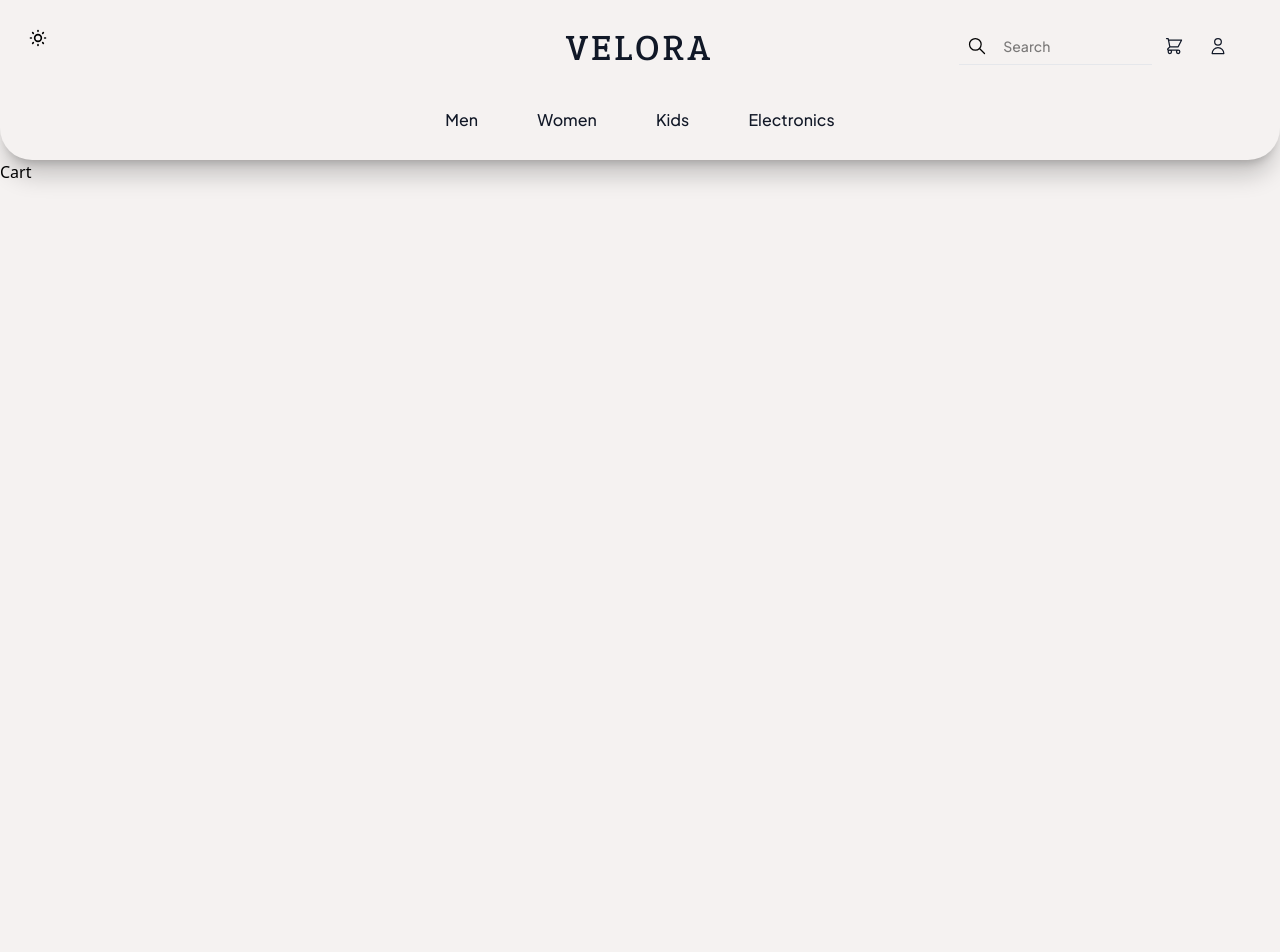
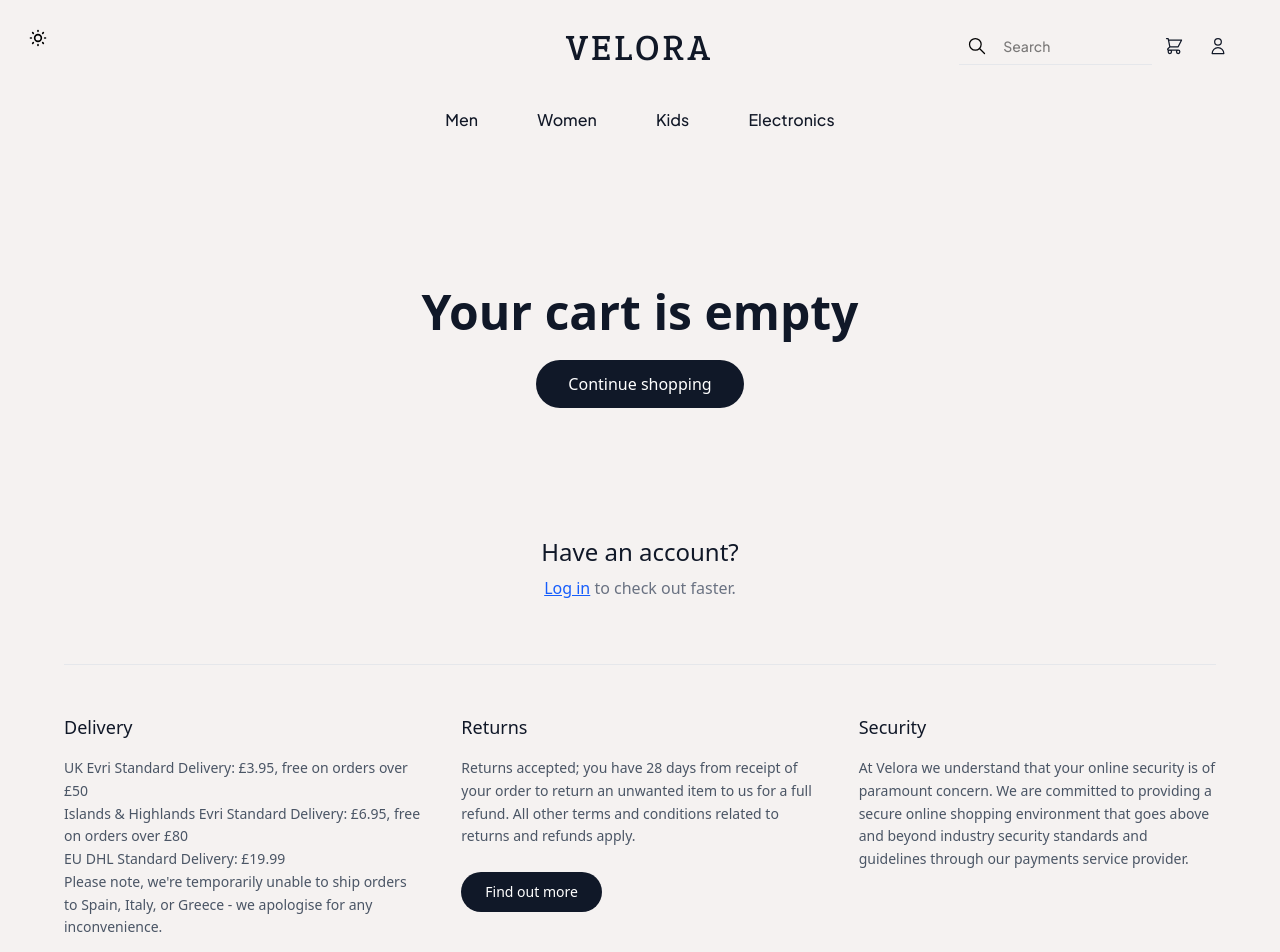
Before and after one commit to VinayPratap07/E-commerce-Store-Front, a React app: page /cart in a window 1280 px wide. Shown: the top 952 px of the page. Before the commit the page ends 800 px from the top, so only its background shows below. Built offline with nearby package versions, Linux system fonts and the light colour scheme; the HTML template or start-up script is replaced by a standard one.

Commit message:
Added cart page, api to create a new cart, cart slice to upload cartId into the redux store and updated initial state

```diff
--- a/src/API/ApiCall.ts
+++ b/src/API/ApiCall.ts
@@ -1,6 +1,7 @@
 import axios from "axios";
+import { store } from "../Store/Store";
 
-const ACCESS_KEY = ""; //Hero Image API key
+const ACCESS_KEY = "SfnQPjSaLq9_Iq7wBbBT77jit3w_teT4apUGYhYD5lk"; //Hero Image API key
 
 export const heroImageApi = async () => {
   const res = await axios.get(
@@ -20,3 +21,28 @@ export const productById = async (id: string) => {
   const res = await axios.get(`https://dummyjson.com/products/${id}`);
   return res.data;
 };
+
+//Dummy json to create a cart
+export const createCart = async () => {
+  const state = store.getState();
+  const res = await axios.post("https://dummyjson.com/carts/add", {
+    userId: state.cart.userId,
+    products: state.cart.products,
+  });
+  console.log(res.data);
+  return res.data;
+};
+
+//Updating the cart
+export const updateCart = async () => {
+  const state = store.getState();
+  await createCart();
+  const res = await axios.put(
+    `https://dummyjson.com/carts/${state.cart.userId}`,
+    {
+      userId: state.cart.userId,
+      products: state.cart.products,
+    }
+  );
+  console.log("Cart synced:", res.data);
+};
--- a/src/App.tsx
+++ b/src/App.tsx
@@ -7,7 +7,7 @@ function App() {
     <>
       <Header />
       <Outlet />
-      {/* <Footer /> */}
+      <Footer />
     </>
   );
 }
--- a/src/Components/Cart/Cart.tsx
+++ b/src/Components/Cart/Cart.tsx
@@ -1,5 +1,88 @@
+import { useDispatch, useSelector } from "react-redux";
+import { createCart } from "../../API/ApiCall";
+import type { RootState } from "../../Store/Store";
+import { addCartId } from "../../Slices/CartSlice";
+
+async function creatingCart() {
+  let res = await createCart();
+  return res;
+}
+
 function Cart() {
-  return <div>Cart</div>;
+  const state = useSelector((state: RootState) => state.cart);
+  const dispatch = useDispatch();
+
+  if (state.cartId === null && state.products.length > 0) {
+    const data = creatingCart();
+    console.log(data);
+    dispatch(addCartId(data.id));
+  }
+
+  return (
+    <div className=" font-inter text-gray-900 p-8 md:p-16 text-center">
+      {/* === MAIN "EMPTY CART" SECTION === */}
+      <div className="py-16">
+        <h1 className="font-poppins text-4xl md:text-5xl font-bold mb-6">
+          Your cart is empty
+        </h1>
+        <button className="font-poppins bg-gray-900 text-white border-none rounded-full py-3 px-8 text-base font-medium cursor-pointer transition-opacity hover:opacity-80">
+          Continue shopping
+        </button>
+      </div>
+
+      {/* === "HAVE AN ACCOUNT?" SECTION === */}
+      <div className="my-8 md:my-16">
+        <h2 className="font-poppins text-xl md:text-2xl font-medium mb-2">
+          Have an account?
+        </h2>
+        <p className="text-gray-500">
+          <a className="text-blue-600 underline cursor-pointer">Log in</a> to
+          check out faster.
+        </p>
+      </div>
+
+      {/* === THREE-COLUMN INFO SECTION === */}
+      <div className="flex flex-col md:flex-row justify-between gap-10 text-left pt-12 border-t border-gray-200">
+        <div className="flex-1">
+          <h3 className="font-poppins text-lg font-medium mb-4">Delivery</h3>
+          <p className="text-sm leading-relaxed text-gray-600">
+            UK Evri Standard Delivery: £3.95, free on orders over £50
+            <br />
+            Islands & Highlands Evri Standard Delivery: £6.95, free on orders
+            over £80
+            <br />
+            EU DHL Standard Delivery: £19.99
+            <br />
+            Please note, we're temporarily unable to ship orders to Spain,
+            Italy, or Greece - we apologise for any inconvenience.
+          </p>
+          <button className="font-poppins bg-gray-900 text-white border-none rounded-full py-2.5 px-6 text-sm font-medium cursor-pointer mt-6 transition-opacity hover:opacity-80">
+            Find out more
+          </button>
+        </div>
+        <div className="flex-1">
+          <h3 className="font-poppins text-lg font-medium mb-4">Returns</h3>
+          <p className="text-sm leading-relaxed text-gray-600">
+            Returns accepted; you have 28 days from receipt of your order to
+            return an unwanted item to us for a full refund. All other terms and
+            conditions related to returns and refunds apply.
+          </p>
+          <button className="font-poppins bg-gray-900 text-white border-none rounded-full py-2.5 px-6 text-sm font-medium cursor-pointer mt-6 transition-opacity hover:opacity-80">
+            Find out more
+          </button>
+        </div>
+        <div className="flex-1">
+          <h3 className="font-poppins text-lg font-medium mb-4">Security</h3>
+          <p className="text-sm leading-relaxed text-gray-600">
+            At Velora we understand that your online security is of paramount
+            concern. We are committed to providing a secure online shopping
+            environment that goes above and beyond industry security standards
+            and guidelines through our payments service provider.
+          </p>
+        </div>
+      </div>
+    </div>
+  );
 }
 
 export default Cart;
--- a/src/Components/Header/Header.tsx
+++ b/src/Components/Header/Header.tsx
@@ -2,7 +2,7 @@ import { NavLink } from "react-router-dom";
 
 function Header() {
   return (
-    <div className="sticky z-40 top-0 right-0 left-0 grid-cols-2 text-center bg-[#f5f2f1] h-40 w-full rounded-b-4xl p-5 pt-5 shadow-xl/20">
+    <div className="sticky z-40 top-0 right-0 left-0 grid-cols-2 text-center bg-[#f5f2f1] h-40 w-full rounded-b-4xl p-5 pt-5 ">
       <div className="flex justify-between items-start h-1/2">
         {/* First box */}
         <div className="w-1/3 h-full  p-2">
--- a/src/Components/ProductPage/Page.tsx
+++ b/src/Components/ProductPage/Page.tsx
@@ -7,7 +7,6 @@ import { useDispatch } from "react-redux";
 
 function Page() {
   const { id } = useParams();
-
   async function fetchProductById() {
     const res = await productById(id as string);
     console.log(res);
@@ -28,7 +27,7 @@ function Page() {
 
   const dispatch = useDispatch();
 
-  const addToCartHandler = () => {
+  const addToCartHandler = async () => {
     dispatch(addToCart(product?.id));
   };
 
@@ -92,7 +91,7 @@ function Page() {
             </button>
             <button
               type="submit"
-              className="w-1/3 p-2 ml-4 bg-black rounded-4xl text-[#f7f3f7]"
+              className="w-1/3 p-2 ml-4 bg-black rounded-4xl text-[#f7f3f7] cursor-pointer"
               onClick={addToCartHandler}
             >
               Add to cart
--- a/src/Slices/CartSlice.ts
+++ b/src/Slices/CartSlice.ts
@@ -1,7 +1,19 @@
 import { createSlice } from "@reduxjs/toolkit";
 
-const initialState = {
-  products: [] as { id: number; quantity?: number }[],
+interface CartItem {
+  id: number;
+  quantity?: number;
+}
+interface Cart {
+  userId: number;
+  cartId?: number | null;
+  products: CartItem[];
+}
+
+const initialState: Cart = {
+  userId: 1,
+  products: [],
+  cartId: null,
 };
 
 export const cartSlice = createSlice({
@@ -11,6 +23,7 @@ export const cartSlice = createSlice({
     addToCart: (state, action) => {
       const productId = action.payload;
       const existingProduct = state.products.find((p) => p.id === productId);
+
       if (existingProduct) {
         return;
       } else {
@@ -18,8 +31,11 @@ export const cartSlice = createSlice({
       }
     },
     removeFromCart: () => {},
+    addCartId: (state, action) => {
+      state.cartId = action.payload;
+    },
   },
 });
 
-export const { addToCart, removeFromCart } = cartSlice.actions;
+export const { addToCart, removeFromCart, addCartId } = cartSlice.actions;
 export default cartSlice.reducer;
--- a/src/Store/Store.ts
+++ b/src/Store/Store.ts
@@ -2,5 +2,9 @@ import { configureStore } from "@reduxjs/toolkit";
 import cartReducer from "../Slices/CartSlice";
 
 export const store = configureStore({
-  reducer: cartReducer,
+  reducer: {
+    cart: cartReducer,
+  },
 });
+export type RootState = ReturnType<typeof store.getState>;
+export type AppDispatch = typeof store.dispatch;
```
